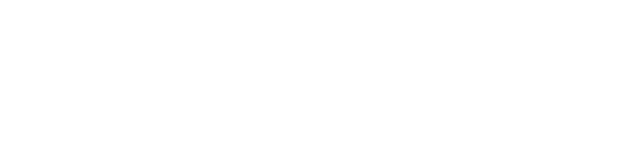
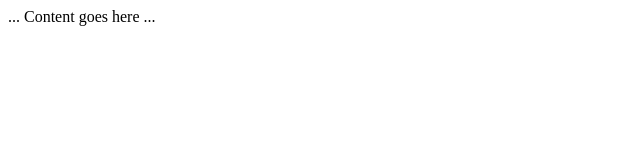
Before and after one commit to NavodWijesooriya/my-personal-website, a plain HTML site: page index.html in a window 1280 px wide. Shown: the whole page, without its empty margins (0-640 px from the left). Drawn offline with Linux system fonts and the light colour scheme.

Commit message:
Update index.html

```diff
--- a/index.html
+++ b/index.html
@@ -7,6 +7,6 @@
     <title>My Presonal Website</title>
 </head>
 <body>
-
+    ... Content goes here ...
 </body>
 </html>
```
